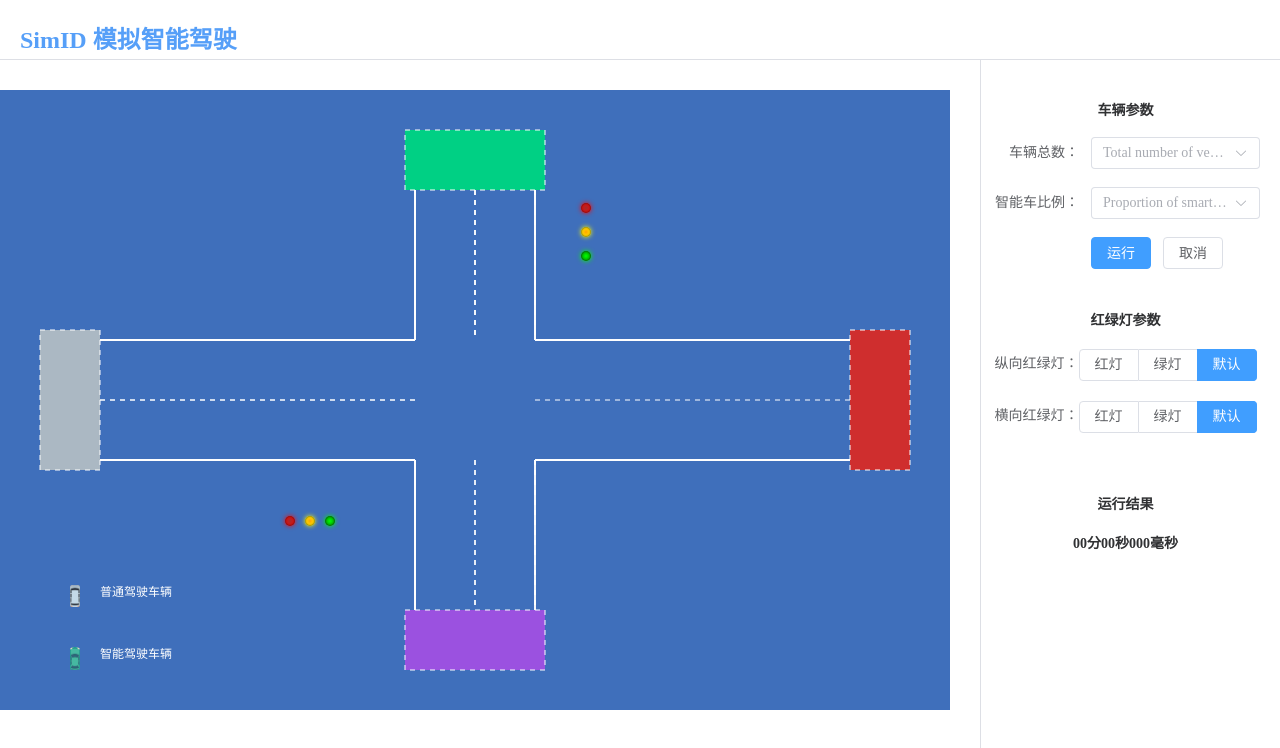
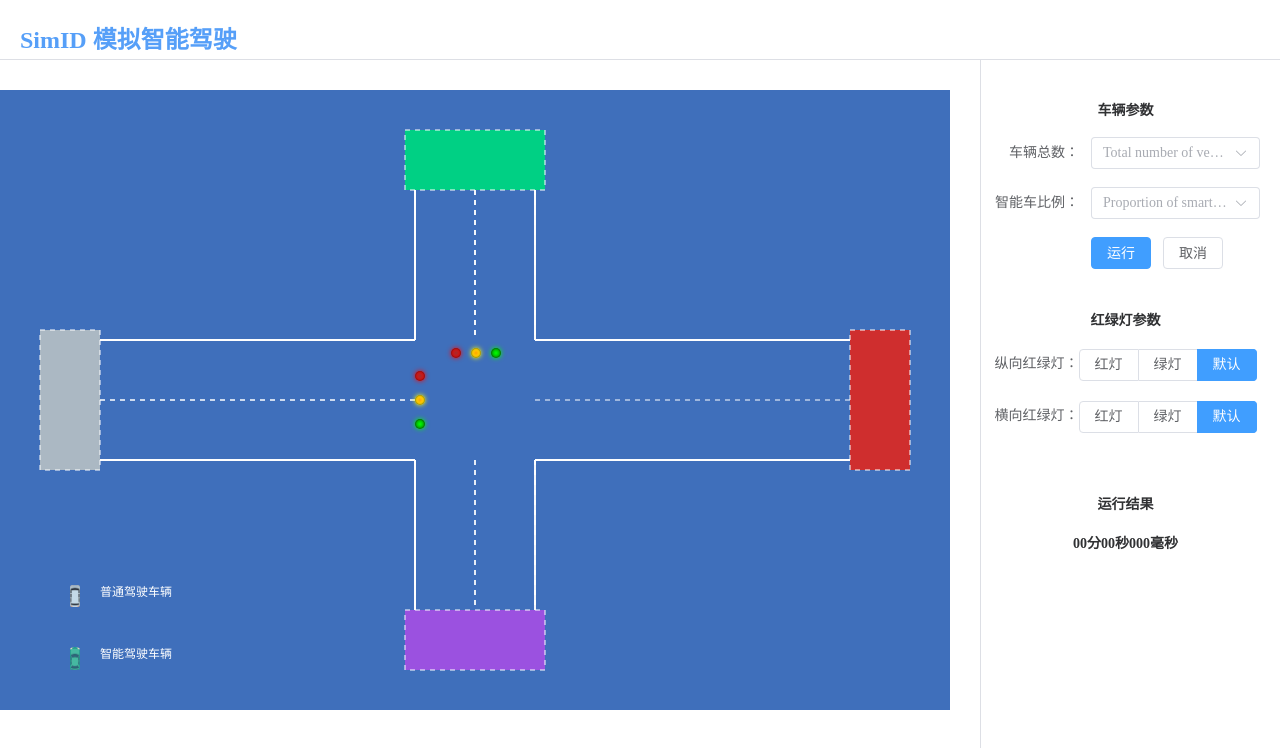
Before and after one commit to Ding-Shanshan/smart-driving, a Vue app: page /#/home in a window 1280 px wide. Shown: the top 748 px of the page. Built offline with nearby package versions, Linux system fonts and the light colour scheme.

Commit message:
红绿灯控制

```diff
--- a/src/assets/js/trafficLight.js
+++ b/src/assets/js/trafficLight.js
@@ -1,48 +1,24 @@
-// function sleep(contrainer, color, duration) {
-//   return new Promise(resolve => {
-//     setTimeout(() => {
-//       ['red', 'yellow', 'green'].forEach(item => {
-//         contrainer.querySelector('.' + item).style.opacity = 0.1
-//       })
-//       contrainer.querySelector('.' + color).style.opacity = 1
-//       console.log(duration, color);
-//       resolve()
-//     }, duration);
-//   })
-// }
-// async function changeColor(contrainer, color, duration) {
-//   // console.log('traffic-light ', color, contrainer);
-//   await sleep(contrainer, color, duration);
-// }
-// export async function main(contrainer, redTime, yellowTime, greenTime) {
-//   /**
-//    * @param contrainer 交通灯容器
-//    * @param redTime 红灯时间
-//    * @param yellowTime 黄灯时间
-//    * @param greenTime 绿灯时间
-//    */
-//   while (true) {
-//     await changeColor(contrainer, 'red', redTime);
-//     await changeColor(contrainer, 'yellow', yellowTime);
-//     await changeColor(contrainer, 'green', greenTime);
-//   }
-// }
-
-// 抽象重构
 export class MyTrafficLight {
   constructor(contrainer, redTime, yellowTime, greenTime) {
     /**
    * @param contrainer 交通灯容器
-   * @param redTime 红灯时间
-   * @param yellowTime 黄灯时间
-   * @param greenTime 绿灯时间
+   * @param {int} redTime 红灯时间
+   * @param {int} yellowTime 黄灯时间
+   * @param {int} greenTime 绿灯时间
    */
     this.contrainer = contrainer;
     this.redTime = redTime;
     this.yellowTime = yellowTime;
     this.greenTime = greenTime;
+    // 记录count值，后续可通过增加count的值动态改变红绿灯的时间
+    this.count = 0;
     // 当前灯状态
-    this.state = '';
+    this.state = 'green';
+    //
+    this.timer = null;
+
+    // 默认执行
+    this.default();
   }
 
   // 获取当前灯的状态
@@ -50,38 +26,66 @@ export class MyTrafficLight {
     return this.state;
   }
 
-  // sleep函数
-  sleep(contrainer, color, duration) {
-    return new Promise(resolve => {
-      setTimeout(() => {
-        ['red', 'green', 'yellow'].forEach(item => {
-          contrainer.querySelector('.' + item).style.opacity = 0.1
-        })
-        contrainer.querySelector('.' + color).style.opacity = 1
-        // console.log(duration);
-        this.state = color;
-        resolve()
-      }, duration);
+  // 排他
+  antiElse(color) {
+    ['.green', '.yellow', '.red'].forEach(item => {
+      this.contrainer.querySelector(item).style.opacity = 0.1;
     })
-  }
-  // 改变颜色
-  async changeColor(contrainer, color, duration) {
-    // console.log('traffic-light ', color, contrainer);
-    await this.sleep(contrainer, color, duration);
+    this.contrainer.querySelector(color).style.opacity = 1;
   }
 
-  // 主函数
-  async main(isR,light) {
-    while (isR&&light==='默认') {
-      await this.changeColor(this.contrainer, 'red', this.redTime);
-      await this.changeColor(this.contrainer, 'yellow', this.yellowTime);
-      await this.changeColor(this.contrainer, 'green', this.greenTime);
-    }
-    while(isR&&light==='红灯'){
-      await this.changeColor(this.contrainer, 'red', 0);
-    }
-    while(isR&&light==='绿灯'){
-      await this.changeColor(this.contrainer, 'green', 0);
-    }
+  // 默认效果
+  default() {
+    // 默认从绿灯开始，如果需要其他颜色，修改下面两行
+    this.count = this.greenTime;
+    this.antiElse('.green');
+    // 更换思路，每隔一秒判断一次灯是否到时间
+    this.timer = setInterval(() => {
+      switch (this.state) {
+        case 'green':
+          if (this.count) {
+            this.count--;
+          } else {
+            this.count = this.yellowTime;
+            this.state = 'yellow';
+            this.antiElse('.yellow');
+          }
+          break;
+
+        case 'yellow':
+          if (this.count) {
+            this.count--
+          } else {
+            this.count = this.redTime;
+            this.state = 'red';
+            this.antiElse('.red');
+          }
+          break;
+
+        case 'red':
+          if (this.count) {
+            this.count--
+          } else {
+            this.count = this.greenTime;
+            this.state = 'green';
+            this.antiElse('.green');
+          }
+          break;
+
+        default:
+          break;
+      }
+    }, 1000)
+  }
+
+  // 更改颜色
+  changeColor(color) {
+    /**
+     * @param {string} color 颜色的类名('.red')
+     */
+    // 清除默认效果
+    clearInterval(this.timer);
+    // 改变颜色
+    this.antiElse(color);
   }
 }
--- a/src/components/Home.vue
+++ b/src/components/Home.vue
@@ -15,7 +15,7 @@
             <el-aside width="300px">
                 <!-- 参数调节面板 -->
                 <div class="setParameters">
-                    <setParameters  @createCar="createCar" @runchange="isRun" @trafficC1="changeL1" @trafficC2="changeL2"></setParameters>
+                    <setParameters  @createCar="createCar" @runchange="isRun" @trLight1="changeL1" @trLight2="changeL2"></setParameters>
                 </div>
                 <!-- 运行结果面板 -->
                 <div class="printResult">
--- a/src/components/setParameters.vue
+++ b/src/components/setParameters.vue
@@ -33,7 +33,7 @@
             <!-- 上下方向红绿灯 -->
             <div class="light">
                 <span>纵向红绿灯：</span>
-                <el-radio-group @change="trafficC1"  v-model="light">
+                <el-radio-group @change="trLight1"  v-model="light">
                     <el-radio-button label="红灯"></el-radio-button>
                     <el-radio-button label="绿灯"></el-radio-button>
                     <el-radio-button label="默认"></el-radio-button>
@@ -42,7 +42,7 @@
             <!-- 左右方向红绿灯 -->
             <div class="light2">
                 <span>横向红绿灯：</span>
-                <el-radio-group @change="trafficC2" v-model="light2">
+                <el-radio-group @change="trLight2" v-model="light2">
                     <el-radio-button label="红灯"></el-radio-button>
                     <el-radio-button label="绿灯"></el-radio-button>
                     <el-radio-button label="默认"></el-radio-button>
@@ -74,11 +74,11 @@ export default {
             this.isruning = true
             this.$emit('runchange',this.isruning)
         },
-        trafficC1(){
-            this.$emit('trafficC1',this.light);
+        trLight1(){
+            this.$emit('trLight1',this.light);
         },
-        trafficC2(){
-            this.$emit('trafficC2',this.light2);
+        trLight2(){
+            this.$emit('trLight2',this.light2);
         }
     }
 }
--- a/src/components/simulationDiagram.vue
+++ b/src/components/simulationDiagram.vue
@@ -13,10 +13,10 @@
         </div>
       </div>
       <div class="Light">
-        <trafficLight2 :isRun="isR" :trafficL1="light1" class="trafficLight" id="trafficL1" ></trafficLight2>
+        <trafficLight :isRun="isR" :trLight2="light2" class="trL" id="trafficL0" ></trafficLight>
+        <!-- 左右向红绿灯 -->
+        <trafficLight2 :isRun="isR" :trLight1="light1" class="trL" id="trafficL1" ></trafficLight2>
         <!-- 上下向红绿灯 -->
-        <trafficLight :isRun="isR" :trafficL2="light2" class="trafficLight" id="trafficL0" ></trafficLight>
-        <!-- 左右向红绿灯 -->
       </div>
       <!-- <div class="trafficLight">
         <trafficLight></trafficLight>
@@ -81,11 +81,11 @@ export default {
     },
     setTrafficLXAndY(){
       // 上下方向红绿灯
-      let trafficL = document.getElementsByClassName("trafficLight")[1];
+      let trafficL = document.getElementsByClassName("trL")[1];
       trafficL.style.top = (this.H/2-this.RoadW-32) + "px";
       trafficL.style.left = (this.W/2+this.RoadW - 4) + "px";
       // 左右方向红绿灯
-      let trafficL2 = document.getElementsByClassName("trafficLight")[0];
+      let trafficL2 = document.getElementsByClassName("trL")[0];
       trafficL2.style.top = (this.H/2 + this.RoadW + 16) + "px";
       trafficL2.style.left = (this.W/2 - this.RoadW -50) + "px";
     },
@@ -284,7 +284,7 @@ p{
 .NormalCar {
     position: absolute;
 }
-.trafficLight {
+.trL {
   position: absolute;
   top: 50%;
   left: 48%;
--- a/src/components/trafficLight.vue
+++ b/src/components/trafficLight.vue
@@ -11,32 +11,33 @@ import { ref, onMounted,watch } from "vue"
 import { MyTrafficLight } from "@/assets/js/trafficLight.js"
 export default {
   name: "TrafficLight",
-  props:['isRun','trafficL2'],
+  props:['isRun','trLight2'],
   setup(props) {
     const myTraffic = ref(null)
     var myTrafficLight = undefined
     onMounted(() => {
       // 使用ref获取交通信号灯
-      // console.log(myTraffic.value)
       // 传递dom容器，三种灯的时间 红 黄 绿
-      myTrafficLight = new MyTrafficLight(
-        myTraffic.value,
-        5000,
-        2000,
-        5000
-      )
-      // myTrafficLight.main(props.isRun)
 
     }),
     watch([props],
       (newValue,oldValue)=>{
-        myTrafficLight = new MyTrafficLight(
-          myTraffic.value,
-          5000,
-          2000,
-          5000
-        )
-        myTrafficLight.main(props.isRun,props.trafficL2)
+        if(props.isRun){
+          // 开始运行
+          if(props.trLight2==='默认'){
+            // 传递dom容器，三种灯的时间 红 黄 绿
+            myTrafficLight = new MyTrafficLight(
+              myTraffic.value,
+              6,
+              2,
+              4
+            )
+          } else if(props.trLight2==='绿灯'){
+            myTrafficLight.changeColor('.green')
+          }else if(props.trLight2==='红灯'){
+            myTrafficLight.changeColor('.red')
+          }
+        }
         }
     )
 
--- a/src/components/trafficLight2.vue
+++ b/src/components/trafficLight2.vue
@@ -11,32 +11,33 @@ import { ref, onMounted,watch } from "vue"
 import { MyTrafficLight } from "@/assets/js/trafficLight2.js"
 export default {
   name: "TrafficLight2",
-  props:['isRun','trafficL1'],
+  props:['isRun','trLight1'],
   setup(props) {
     const myTraffic = ref(null)
     var myTrafficLight = undefined
     onMounted(() => {
       // 使用ref获取交通信号灯
-      // console.log(myTraffic.value)
-      // 传递dom容器，三种灯的时间 红 黄 绿
-      myTrafficLight = new MyTrafficLight(
-        myTraffic.value,
-        5000,
-        2000,
-        5000
-      )
-      // myTrafficLight.main(props.isRun)
+
     }),
     watch([props],
       (newValue,oldValue)=>{
-        myTrafficLight = new MyTrafficLight(
-        myTraffic.value,
-        5000,
-        2000,
-        5000
-        )
-        myTrafficLight.main(props.isRun,props.trafficL1)
+        if(props.isRun){
+          // 开始运行
+          if(props.trLight1==='默认'){
+            // 传递dom容器，三种灯的时间 红 黄 绿
+            myTrafficLight = new MyTrafficLight(
+              myTraffic.value,
+              6,
+              2,
+              4
+            )
+          } else if(props.trLight1==='绿灯'){
+            myTrafficLight.changeColor('.green')
+          }else if(props.trLight1==='红灯'){
+            myTrafficLight.changeColor('.red')
+          }
         }
+      }
     )
 
     return {
```
Also changed, not shown: src/assets/js/trafficLight2.js (+69 -65 lines).
